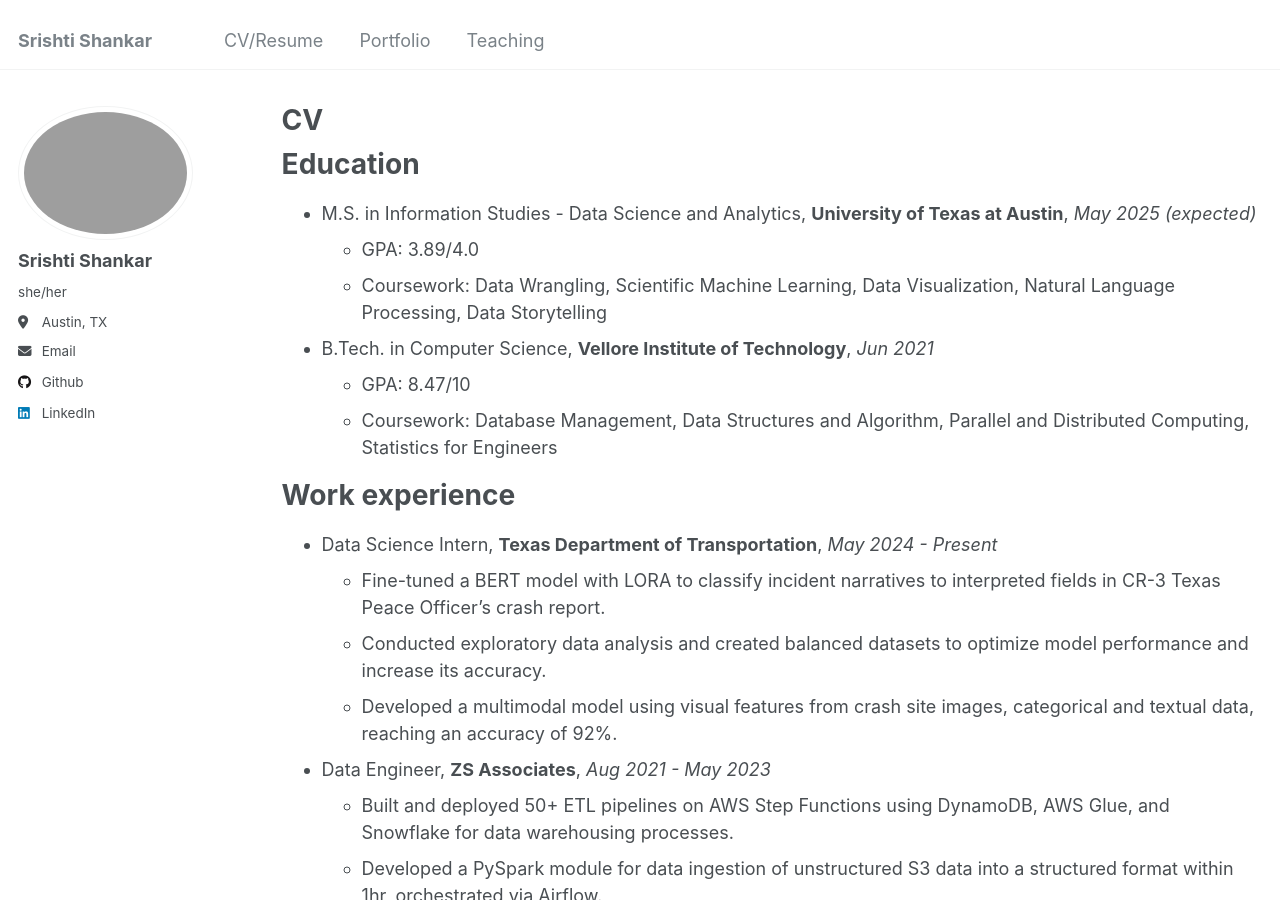
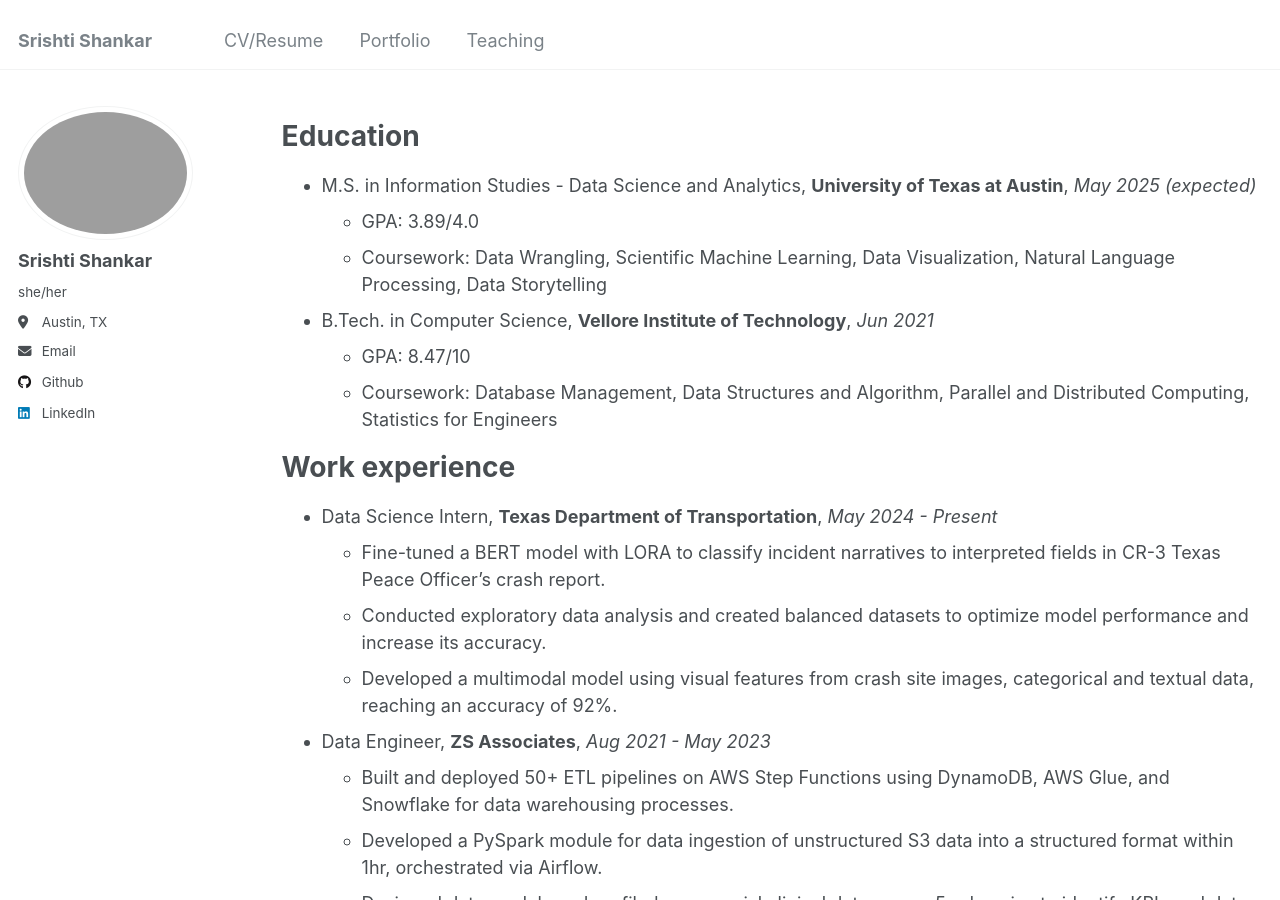
Before and after one commit to srishtishankar/srishtishankar.github.io, a Jekyll site: the page built from _pages/cv.md, in a window 1280 px wide and 900 px high. Built offline with Jekyll 4.4.1, drawn with Linux system fonts in a browser that asks for light colours.

```diff
--- a/_pages/cv.md
+++ b/_pages/cv.md
@@ -1,7 +1,7 @@
 ---
 layout: archive
-title: "CV"
-permalink: /cv/
+title: ""
+permalink: /resume/
 author_profile: true
 redirect_from:
   - /resume
```
